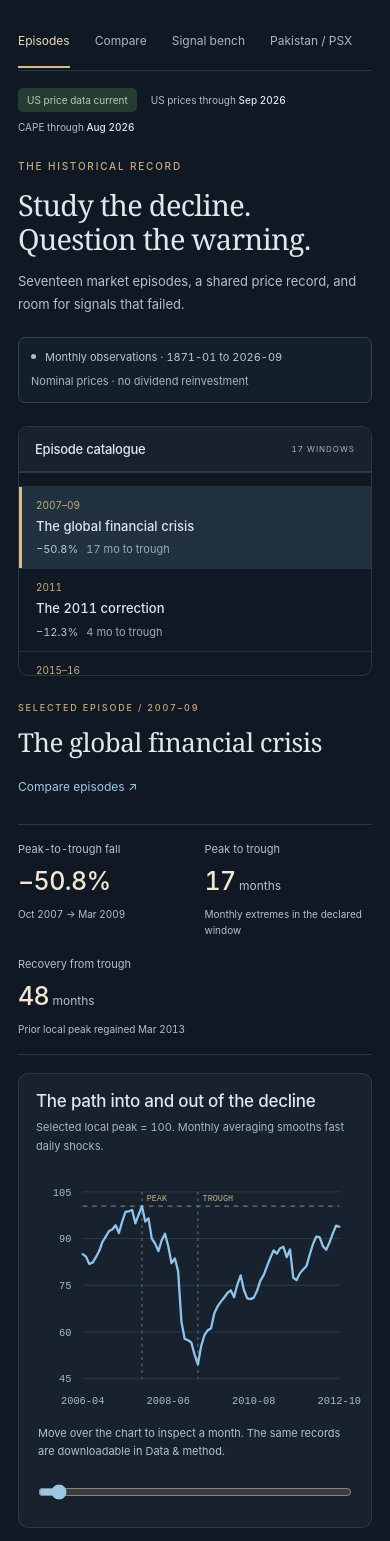
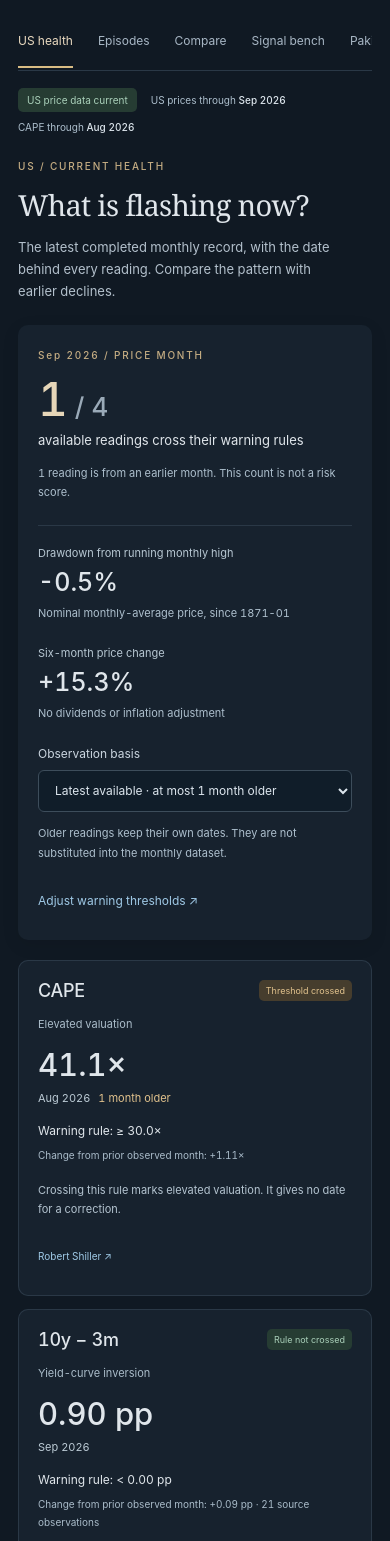
Before and after one commit to zulfkicar/zulfkicar.github.io, a website: page crash-lab/index.html in a window 390 px wide. Shown: the part 59-1600 px from the top of the page. Drawn offline with Linux system fonts and the light colour scheme.

Commit message:
Add current US health dashboard with dated episode comparisons

```diff
--- a/crash-lab/app.js
+++ b/crash-lab/app.js
@@ -12,12 +12,14 @@ import {
   alignedPath,
   formatCSV,
 } from "./analysis.js";
-import { lineChart } from "./charts.js";
+import { lineChart } from "./charts.js?v=20261005-health";
 import { createPakistan } from "./pakistan.js";
+import { createHealth } from "./health.js";
 const root = document.querySelector("#app");
 let data,
   pakistanData,
   pakistan,
+  health,
   episodes,
   view = "episodes",
   selected = "2008",
@@ -102,8 +104,8 @@ function freshnessBanner() {
 
 function render() {
   if (!data || !episodes || !pakistan) return;
-  view = location.hash.slice(1) || "episodes";
-  if (!["episodes", "compare", "signals", "data", "pakistan"].includes(view))
+  view = location.hash.slice(1) || "health";
+  if (!["health", "episodes", "compare", "signals", "data", "pakistan"].includes(view))
     view = "episodes";
   document
     .querySelectorAll(".navigation a")
@@ -118,8 +120,12 @@ function render() {
       signals: signalView,
       data: dataView,
       pakistan: pakistan.render,
+      health: health.render,
     }[view]();
-  if (view === "pakistan") {
+  if (view === "health") {
+    health.bind(render);
+    health.draw();
+  } else if (view === "pakistan") {
     pakistan.bind(render);
     pakistan.draw();
   } else {
@@ -645,6 +651,10 @@ function drawEpisodeIndicator(key) {
   document.querySelector("#indicator-note").textContent = signal.description;
 }
 function draw() {
+  if (view === "health") {
+    health.draw();
+    return;
+  }
   if (view === "pakistan") {
     pakistan.draw();
     return;
@@ -820,6 +830,10 @@ try {
   settings.end = data.coverage.price.last;
   validateRows(data.rows);
   episodes = prepareEpisodes(data.rows, episodes);
+  health = createHealth(data, episodes, () => settings, (id) => {
+    selected = id;
+    location.hash = "episodes";
+  });
   render();
 } catch (error) {
   root.innerHTML =
--- a/crash-lab/charts.js
+++ b/crash-lab/charts.js
@@ -167,8 +167,7 @@ export function lineChart(
   container.append(readout);
   const inspect = (fraction) => {
     const target = xmin + Math.max(0, Math.min(1, fraction)) * (xmax - xmin);
-    const first = series.find((s) => s.points.length);
-    const point = first.points.reduce((a, b) =>
+    const point = points.reduce((a, b) =>
       Math.abs(b.x - target) < Math.abs(a.x - target) ? b : a,
     );
     cursor.setAttribute("x1", x(point.x));
--- /dev/null
+++ b/crash-lab/health-analysis.js
@@ -0,0 +1,68 @@
+import { DEFAULTS, SIGNALS, finite, triggered, monthDistance } from './analysis.js';
+
+// A bounded last observation is displayed as dated evidence, never filled into rows.
+export function healthSnapshot(rows, settings = DEFAULTS, maxAge = 1, date = rows.at(-1)?.date) {
+  if (![0, 1].includes(maxAge)) throw Error('Invalid observation basis');
+  const index = rows.findIndex(row => row.date === date);
+  if (index < 0) throw Error('Snapshot month not covered');
+  const readings = SIGNALS.map(signal => {
+    let source = null;
+    for (let i = index; i >= 0; i--) {
+      const age = monthDistance(rows[i].date, date);
+      if (age > maxAge) break;
+      if (finite(rows[i][signal.key])) { source = rows[i]; break; }
+    }
+    const previous = source && rows.find(row => monthDistance(row.date, source.date) === 1);
+    const value = source?.[signal.key] ?? null;
+    return {
+      ...signal, value, date: source?.date ?? null,
+      age: source ? monthDistance(source.date, date) : null,
+      alert: triggered(signal.key, value, settings),
+      change: source && finite(previous?.[signal.key]) ? value - previous[signal.key] : null,
+      observations: source?.[signal.key + '_observations'] ?? null,
+    };
+  });
+  const high = Math.max(...rows.slice(0, index + 1).map(row => row.price));
+  const earlier = rows.find(row => monthDistance(row.date, date) === 6);
+  return {
+    date, index, readings, price: rows[index].price,
+    drawdown: 100 * (rows[index].price / high - 1),
+    change6: earlier ? 100 * (rows[index].price / earlier.price - 1) : null,
+    available: readings.filter(r => r.alert !== null).length,
+    alerts: readings.filter(r => r.alert === true).length,
+    older: readings.filter(r => r.age > 0).length,
+  };
+}
+
+export function episodeComparison(rows, episode, current, settings = DEFAULTS, anchor = 'before') {
+  if (!['before', 'peak', 'trough'].includes(anchor)) throw Error('Invalid comparison anchor');
+  const index = anchor === 'trough' ? episode.trough : episode.peak - (anchor === 'before' ? 1 : 0);
+  const readings = current.readings.map(reading => {
+    // Apply the current observation offset to the historical reference month.
+    // No backward search for a different historical offset or later observation.
+    const historical = rows[index - (reading.age ?? 0)];
+    const value = historical?.[reading.key] ?? null;
+    const alert = triggered(reading.key, value, settings);
+    return { ...reading, historicalValue: value, historicalDate: historical?.date ?? null,
+      historicalAlert: alert, comparable: reading.alert !== null && alert !== null,
+      agrees: reading.alert !== null && alert !== null && reading.alert === alert };
+  });
+  return { episode, index, date: rows[index]?.date ?? null, readings,
+    comparable: readings.filter(r => r.comparable).length,
+    agreements: readings.filter(r => r.agrees).length };
+}
+
+export function comparisonPaths(rows, current, comparison) {
+  const path = (index, after) => index < 0 || !rows[index] ? [] : rows
+    .slice(Math.max(0, index - 12), Math.min(rows.length, index + after + 1))
+    .map(row => ({ x: monthDistance(rows[index].date, row.date), y: 100 * row.price / rows[index].price }));
+  return { current: path(current.index, 0), historical: path(comparison.index, 24) };
+}
+
+export function healthCSV(current, comparisons, settings, snapshotDate) {
+  const columns = ['snapshot_date','current_month','episode_id','reference_month','indicator','current_observation_month','current_value','current_alert','historical_observation_month','historical_value','historical_alert','comparable','threshold'];
+  return [columns.join(','), ...comparisons.flatMap(c => c.readings.map(r => [
+    snapshotDate, current.date, c.episode.id, c.date, r.key, r.date, r.value, r.alert,
+    r.historicalDate, r.historicalValue, r.historicalAlert, r.comparable, settings[r.key],
+  ].map(v => v ?? '').join(',')))].join('\n');
+}
--- /dev/null
+++ b/crash-lab/health.js
@@ -0,0 +1,73 @@
+import { SIGNALS, monthIndex } from './analysis.js';
+import { healthSnapshot, episodeComparison, comparisonPaths, healthCSV } from './health-analysis.js';
+import { lineChart } from './charts.js?v=20261005-health';
+
+const escape = value => String(value ?? '').replace(/[&<>"']/g, c => ({'&':'&amp;','<':'&lt;','>':'&gt;','"':'&quot;',"'":'&#39;'}[c]));
+const dateLabel = value => value ? new Date(value + '-01T12:00:00Z').toLocaleDateString('en-US', {month:'short',year:'numeric',timeZone:'UTC'}) : 'No observation';
+const number = (value, digits = 1) => value === null ? '—' : value.toFixed(digits);
+const signed = value => value === null ? '—' : (value > 0 ? '+' : '') + value.toFixed(1);
+const valueLabel = (key, value) => number(value, ['curve','stress'].includes(key) ? 2 : 1) + (value === null ? '' : key === 'cape' ? '×' : key === 'curve' ? ' pp' : '');
+const state = value => value === null ? 'No observation' : value ? 'Threshold crossed' : 'Below warning rule';
+const badge = alert => '<span class="signal-badge ' + (alert === null ? 'missing' : alert ? 'warning' : 'quiet') + '">' + (alert === false ? 'Rule not crossed' : state(alert)) + '</span>';
+const descriptions = {
+  cape: 'Crossing this rule marks elevated valuation. It gives no date for a correction.',
+  curve: 'A negative 10-year minus 3-month spread crosses the default inversion rule. This is not an equity-specific forecast.',
+  vix: 'Expected volatility from S&P 500 options. Monthly means can smooth short spikes.',
+  stress: 'A composite of financial conditions. Zero is average stress in the index construction. This rule uses a higher threshold.',
+};
+const sourceURLs = {cape:'https://shillerdata.com/',curve:'https://fred.stlouisfed.org/series/T10Y3M',vix:'https://www.cboe.com/tradable_products/vix/vix_historical_data',stress:'https://fred.stlouisfed.org/series/STLFSI4'};
+const axisDate = value => { const i = Math.round(value); return Math.floor(i / 12) + '-' + String(i % 12 + 1).padStart(2,'0'); };
+
+export function createHealth(data, episodes, getSettings, openEpisode) {
+  let maxAge = 1, selected = '2000', anchor = 'before', indicator = 'cape';
+  const calculate = () => {
+    const settings = getSettings(), current = healthSnapshot(data.rows, settings, maxAge);
+    const comparisons = episodes.map(ep => episodeComparison(data.rows, ep, current, settings, anchor));
+    return {settings, current, comparisons, comparison: comparisons.find(c => c.episode.id === selected) ?? comparisons[0]};
+  };
+  const rule = (key, settings) => (key === 'curve' ? '< ' : '≥ ') + valueLabel(key, settings[key]);
+  const anchorName = () => anchor === 'before' ? 'Month before local peak' : anchor === 'peak' ? 'Local peak month' : 'Local trough month';
+  function render() {
+    const {settings, current, comparisons, comparison} = calculate();
+    return `<div class="page-head health-head"><p class="eyebrow">US / CURRENT HEALTH</p><h1>What is flashing now?</h1><p>The latest completed monthly record, with the date behind every reading. Compare the pattern with earlier declines.</p></div>
+      <section class="health-summary panel" aria-label="Current monthly summary">
+        <div class="health-summary-main"><span class="eyebrow">${dateLabel(current.date)} / PRICE MONTH</span><strong>${current.alerts}<span> / ${current.available}</span></strong><p>available readings cross their warning rules</p><small>${current.older ? current.older + ' reading is from an earlier month.' : 'All available readings are from the price month.'} ${4 - current.available ? (4 - current.available) + ' missing reading excluded.' : ''} This count is not a risk score.</small></div>
+        <div class="health-price"><span>Drawdown from running monthly high</span><strong>${number(current.drawdown)}%</strong><small>Nominal monthly-average price, since ${data.coverage.price.first}</small><span>Six-month price change</span><strong>${signed(current.change6)}%</strong><small>No dividends or inflation adjustment</small></div>
+        <div class="health-basis"><label>Observation basis<select id="health-basis"><option value="1" ${maxAge === 1 ? 'selected' : ''}>Latest available · at most 1 month older</option><option value="0" ${maxAge === 0 ? 'selected' : ''}>Price month only · no older readings</option></select></label><p>${maxAge ? 'Older readings keep their own dates. They are not substituted into the monthly dataset.' : 'An indicator missing in ' + current.date + ' stays unavailable.'}</p><a class="text-link" href="#signals">Adjust warning thresholds ↗</a></div>
+      </section>
+      <div class="health-cards">${current.readings.map(reading => {
+        const source = data.sources.find(s => s.id === reading.source);
+        return `<article class="panel health-card"><div class="health-card-head"><h2>${escape(reading.short)}</h2>${badge(reading.alert)}</div><p class="health-card-name">${escape(reading.name)}</p><strong class="health-reading">${valueLabel(reading.key, reading.value)}</strong><div class="health-observation"><span>${dateLabel(reading.date)}</span>${reading.age ? '<span class="health-age">' + reading.age + ' month older</span>' : ''}</div><p class="health-rule">Warning rule: ${escape(rule(reading.key, settings))}</p><small>${reading.change === null ? 'Prior-month change unavailable' : 'Change from prior observed month: ' + (reading.change > 0 ? '+' : '') + number(reading.change, 2) + (reading.key === 'curve' ? ' pp' : reading.key === 'cape' ? '×' : '')}${reading.observations ? ' · ' + reading.observations + ' source observations' : ''}</small><p class="health-meaning">${descriptions[reading.key]}</p><a class="text-link" href="${sourceURLs[reading.key]}" target="_blank" rel="noreferrer">${escape(source?.name.split(' · ')[0] ?? 'Source')} ↗</a></article>`;
+      }).join('')}</div>
+      <section class="chart-panel"><div class="panel-head"><div><h2>The last twelve months</h2><p>Observed values only. Dashed line is the selected warning threshold.</p></div><label>Indicator<select id="health-indicator">${SIGNALS.map(s => `<option value="${s.key}" ${s.key === indicator ? 'selected' : ''}>${escape(s.short)}</option>`).join('')}</select></label></div><div id="health-trend" class="chart"></div></section>
+      <section class="health-comparison panel"><div class="panel-head"><div><p class="eyebrow">HISTORICAL CONTEXT</p><h2>Put this pattern beside an episode.</h2><p>Compare dated readings, then inspect the price path.</p></div><button class="secondary" id="health-export">Export comparisons ↓</button></div><div class="health-compare-controls"><label>Episode<select id="health-episode">${episodes.map(ep => `<option value="${ep.id}" ${ep.id === comparison.episode.id ? 'selected' : ''}>${escape(ep.period + ' · ' + ep.name)}</option>`).join('')}</select></label><label>Historical reference<select id="health-anchor"><option value="before" ${anchor === 'before' ? 'selected' : ''}>Month before local peak</option><option value="peak" ${anchor === 'peak' ? 'selected' : ''}>Local peak month</option><option value="trough" ${anchor === 'trough' ? 'selected' : ''}>Local trough month</option></select></label></div>
+        <div class="health-match"><strong>${comparison.agreements} / ${comparison.comparable}</strong><p>comparable warning rules agree.<br><span>${anchorName()}: ${dateLabel(comparison.date)}. Current observation offsets are applied to the historical reference.</span></p><button class="secondary" id="health-open-episode">Study this episode ↗</button></div>
+        <div class="table-wrap"><table><caption class="visually-hidden">Current readings compared with ${escape(comparison.episode.name)}</caption><thead><tr><th>Indicator / rule</th><th>Current snapshot</th><th>Historical reference</th><th>Agreement</th></tr></thead><tbody>${comparison.readings.map(r => `<tr><th scope="row">${escape(r.short)}<small class="health-cell-note">${escape(rule(r.key, settings))}</small></th><td>${valueLabel(r.key, r.value)}<small class="health-cell-note">${dateLabel(r.date)}</small>${badge(r.alert)}</td><td>${valueLabel(r.key, r.historicalValue)}<small class="health-cell-note">${dateLabel(r.historicalDate)}</small>${badge(r.historicalAlert)}</td><td>${r.comparable ? r.agrees ? 'Same rule state' : 'Different state' : 'Insufficient coverage'}</td></tr>`).join('')}</tbody></table></div>
+        <p class="method-note health-panel-note">Agreement counts crossed and uncrossed rules equally. It does not compare magnitudes or estimate an outcome. These episodes were selected because they declined, so they cannot provide a crash base rate.</p></section>
+      <section class="chart-panel"><div class="panel-head"><div><h2>The price paths around the reference</h2><p>Reference month = 100. Current history stops at month zero. The historical line includes its observed next 24 months.</p></div></div><div id="health-paths" class="chart"></div><div class="legend health-legend"><span><i style="background:#8dc5ed"></i>Current: ${dateLabel(current.date)}</span><span><i style="background:#d8bc84"></i>${escape(comparison.episode.period)}: ${dateLabel(comparison.date)}</span></div><p class="method-note health-panel-note">The historical future is shown for context. Nothing after the reference month is used in the rule comparison. No current future is extrapolated.</p></section>
+      <section class="panel"><div class="panel-head"><div><h2>Across the episode catalogue</h2><p>Same rules and offsets, ${anchorName().toLowerCase()}. Choose an episode to inspect it above.</p></div></div><div class="table-wrap"><table class="health-catalogue"><thead><tr><th>Episode</th><th>Reference</th>${SIGNALS.map(s => '<th>' + escape(s.short) + '</th>').join('')}<th>Rule agreement</th></tr></thead><tbody>${comparisons.map(c => `<tr ${c.episode.id === comparison.episode.id ? 'class="health-selected"' : ''}><th scope="row"><button class="health-episode-link" data-health-episode="${c.episode.id}" aria-pressed="${c.episode.id === comparison.episode.id}">${escape(c.episode.period)}<span>${escape(c.episode.name)}</span></button></th><td>${c.date ?? 'Unavailable'}</td>${c.readings.map(r => `<td><span class="health-state ${r.historicalAlert === null ? 'missing' : r.historicalAlert ? 'active' : 'inactive'}" title="${escape(dateLabel(r.historicalDate) + ' · ' + valueLabel(r.key, r.historicalValue))}">${r.historicalAlert === null ? '— No data' : r.historicalAlert ? '● Crossed' : '○ Not crossed'}</span></td>`).join('')}<td>${c.agreements} / ${c.comparable}<small class="health-cell-note">comparable rules</small></td></tr>`).join('')}</tbody></table></div></section>
+      <section class="research-note"><h2>What “current” means here</h2><p>This is the latest completed month in the frozen source snapshot, retrieved ${data.snapshot_date}. It is not a live market feed or a full assessment of the US economy. Monthly averages smooth daily spikes. Indicators retain current-vintage revisions, and the stress index uses full-sample normalization.</p><p>The health page reads observed months directly. The Signal bench’s ${settings.lag}-month decision lag and future-outcome target apply only to its evaluation. Warning thresholds are shared between the two pages. No calibrated probability or predictive edge is claimed. <a class="text-link" href="#signals">Inspect false alarms and missed declines ↗</a></p></section>`;
+  }
+  function draw() {
+    const {settings, current, comparison} = calculate();
+    const signal = SIGNALS.find(s => s.key === indicator);
+    lineChart(document.querySelector('#health-trend'), {series:[{name:signal.short,color:'#8dc5ed',points:data.rows.slice(Math.max(0,current.index - 11),current.index + 1).map(r => ({x:monthIndex(r.date),y:r[indicator]}))}],title:signal.short + ' in the last twelve completed months',xFormat:axisDate,yFormat:v => number(v, ['curve','stress'].includes(indicator) ? 2 : 1),reference:settings[indicator]});
+    const paths = comparisonPaths(data.rows, current, comparison);
+    lineChart(document.querySelector('#health-paths'), {series:[{name:'Current history',color:'#8dc5ed',points:paths.current},{name:comparison.episode.period,color:'#d8bc84',points:paths.historical}],title:'Current and historical prices aligned to their reference month',xFormat:v => Math.round(v) + ' mo',yFormat:v => v.toFixed(0),reference:100,markers:[{x:0,label:'REFERENCE'}]});
+  }
+  function bind(refresh) {
+    const change = (id, setter) => document.querySelector(id).addEventListener('change', event => { setter(event.target.value); refresh(); });
+    change('#health-basis', value => maxAge = Number(value));
+    change('#health-episode', value => selected = value);
+    change('#health-anchor', value => anchor = value);
+    change('#health-indicator', value => indicator = value);
+    document.querySelectorAll('[data-health-episode]').forEach(button => button.addEventListener('click', () => { selected = button.dataset.healthEpisode; refresh(); document.querySelector('.health-comparison').scrollIntoView({block:'start',behavior:'instant'}); }));
+    document.querySelector('#health-open-episode').addEventListener('click', () => openEpisode(calculate().comparison.episode.id));
+    document.querySelector('#health-export').addEventListener('click', () => {
+      const {settings,current,comparisons} = calculate();
+      const url = URL.createObjectURL(new Blob([healthCSV(current,comparisons,settings,data.snapshot_date)], {type:'text/csv;charset=utf-8'}));
+      const a = document.createElement('a'); a.href = url; a.download = 'crash-lab-us-health-comparisons.csv'; a.click(); setTimeout(() => URL.revokeObjectURL(url),1000);
+    });
+  }
+  return {render,draw,bind};
+}
--- a/crash-lab/index.html
+++ b/crash-lab/index.html
@@ -7,16 +7,16 @@
     <title>Crash Lab — Market stress, examined</title>
     <meta
       name="description"
-      content="Explore 17 historical market declines, compare recoveries, and test warning signals against all eligible months with explicit false alarms and data coverage."
+      content="Inspect current US warning indicators, compare with 17 historical market declines, and test warning rules with explicit false alarms and data coverage."
     />
-    <link rel="stylesheet" href="lab.css" />
-    <script type="module" src="app.js"></script>
+    <link rel="stylesheet" href="lab.css?v=20261005-health" />
+    <script type="module" src="app.js?v=20261005-health"></script>
   </head>
   <body>
     <a class="skip" href="#workspace">Skip to research workspace</a>
     <header class="app-header">
       <a href="../" class="portfolio-link">← Portfolio</a
-      ><a href="#episodes" class="brand"
+      ><a href="#health" class="brand"
         ><span class="brand-mark">c/l</span>Crash Lab<span class="brand-note"
           >MARKET STRESS, EXAMINED</span
         ></a
@@ -27,7 +27,7 @@
       >
     </header>
     <nav class="navigation" aria-label="Research views">
-      <a href="#episodes">Episodes</a><a href="#compare">Compare</a
+      <a href="#health">US health</a><a href="#episodes">Episodes</a><a href="#compare">Compare</a
       ><a href="#signals">Signal bench</a><a href="#pakistan">Pakistan / PSX</a
       ><a href="#data">US data &amp; method</a
       ><span>HISTORICAL EXPLORATION</span>
--- a/crash-lab/lab.css
+++ b/crash-lab/lab.css
@@ -1591,3 +1591,91 @@ footer a {
 .pakistan-scope p {
   font-size: 11px;
 }
+
+/* Monthly health: separate observation dates from the summary date. */
+.visually-hidden {
+  position: absolute;
+  width: 1px;
+  height: 1px;
+  overflow: hidden;
+  clip-path: inset(50%);
+  white-space: nowrap;
+}
+.health-summary {
+  display: grid;
+  grid-template-columns: 1.05fr .9fr 1.2fr;
+  gap: 32px;
+  padding: 26px;
+  box-shadow: 0 5px 18px #00000016;
+}
+.health-summary-main > strong {
+  display: block;
+  font-size: 46px;
+  font-weight: 500;
+  color: #e6d6b8;
+  margin: 9px 0 2px;
+}
+.health-summary-main > strong > span { font-size: 26px; color: #9aaab8; }
+.health-summary-main > p { font-size: 13px; }
+.health-summary-main > small,
+.health-price > small,
+.health-basis p { font-size: 11px; color: #adbfcd; line-height: 1.8; }
+.health-summary-main > small { display: block; margin-top: 13px; }
+.health-price { border-left: 1px solid var(--line); padding-left: 28px; }
+.health-price > span { display: block; color: #b8c8d3; font-size: 11px; }
+.health-price > strong { display: block; font-size: 25px; font-weight: 500; margin: 7px 0; }
+.health-price > small { display: block; }
+.health-price > span:nth-of-type(2) { margin-top: 22px; }
+.health-basis { align-self: center; }
+.health-basis p { margin: 12px 0 17px; }
+.health-cards { display: grid; grid-template-columns: repeat(4,minmax(0,1fr)); gap: 16px; margin: 20px 0 25px; }
+.health-card { padding: 21px; min-width: 0; }
+.health-card-head { display: flex; flex-direction: column; align-items: flex-start; gap: 10px; }
+.health-card-head h2 { font-size: 18px; font-weight: 550; }
+.health-card-name { color: #aabcc9; font-size: 11px; margin-top: 14px; }
+.health-reading { display: block; font-size: 31px; font-weight: 500; margin: 12px 0 8px; }
+.health-observation { display: flex; flex-wrap: wrap; gap: 8px; align-items: center; font-size: 11px; color: #bccbd5; }
+.health-age { color: #e1c28d; }
+.health-rule { font-size: 12px; margin: 16px 0 5px; }
+.health-card > small { font-size: 10px; color: #a9bbc9; line-height: 1.8; display: block; }
+.health-meaning { font-size: 11px; color: #b4c4d0; margin: 17px 0; }
+.health-card > a { font-size: 10px; min-height: 40px; display: inline-flex; align-items: center; }
+.health-compare-controls { display: grid; grid-template-columns: 1.6fr 1fr; gap: 22px; padding: 0 24px 22px; }
+.health-comparison { scroll-margin-top: 20px; }
+.health-match { margin: 0 24px 22px; padding: 18px 22px; background: #1c2c36; border-radius: 8px; display: flex; gap: 24px; align-items: center; }
+.health-match > strong { font-size: 30px; color: #e6d6b8; white-space: nowrap; font-weight: 500; }
+.health-match > p { font-size: 12px; }
+.health-match > p > span { font-size: 11px; color: #b2c3cf; }
+.health-match > button { margin-left: auto; flex-shrink: 0; }
+.health-panel-note { padding: 0 24px 22px; margin: 18px 0 0; }
+.health-cell-note { display: block; font-size: 10px; font-weight: 400; color: #adbfcd; margin: 7px 0; }
+.health-comparison td > .signal-badge { display: inline-block; font-size: 9px; margin-top: 5px; }
+.health-legend { padding: 0 24px; flex-wrap: wrap; }
+.health-state { font-size: 11px; white-space: nowrap; }
+.health-state.active { color: #e1c28d; }
+.health-state.inactive { color: #a8caba; }
+.health-state.missing { color: #adbfcd; }
+.health-episode-link { background: transparent; color: #dfe7ed; border: 0; padding: 8px 0; min-height: 40px; text-align: left; font-size: 12px; }
+.health-episode-link span { display: block; font-size: 10px; color: #adbfcd; margin-top: 6px; white-space: nowrap; }
+.health-episode-link:hover { color: #d8bc84; }
+.health-selected { background: #21313d; }
+@media (max-width: 1100px) {
+  .health-cards { grid-template-columns: repeat(2,minmax(0,1fr)); }
+  .health-summary { grid-template-columns: 1fr 1fr; gap: 24px; }
+  .health-basis { grid-column: 1/-1; }
+  .health-match { flex-wrap: wrap; }
+  .health-match > button { margin-left: 0; }
+}
+@media (max-width: 700px) {
+  .health-summary { padding: 20px; grid-template-columns: minmax(0,1fr); gap: 22px; }
+  .health-basis { grid-column: auto; }
+  .health-price { border-left: 0; border-top: 1px solid var(--line); padding: 20px 0 0; }
+  .health-cards { grid-template-columns: minmax(0,1fr); gap: 13px; }
+  .health-card { padding: 20px; }
+  .health-card-head { flex-direction: row; align-items: center; justify-content: space-between; }
+  .health-compare-controls { grid-template-columns: minmax(0,1fr); padding: 0 18px 20px; }
+  .health-match { margin: 0 18px 20px; padding: 18px; gap: 14px; }
+  .health-match > strong { font-size: 27px; }
+  .health-panel-note { padding-left: 18px; padding-right: 18px; }
+  .health-legend { padding-left: 18px; padding-right: 18px; }
+}
```
Also changed, not shown: crash-lab/docs/VERIFICATION.md (+9 -0 lines), crash-lab/test/health.test.js (added, +83 -0 lines), index.html (+2 -2 lines), crash-lab/README.md.
